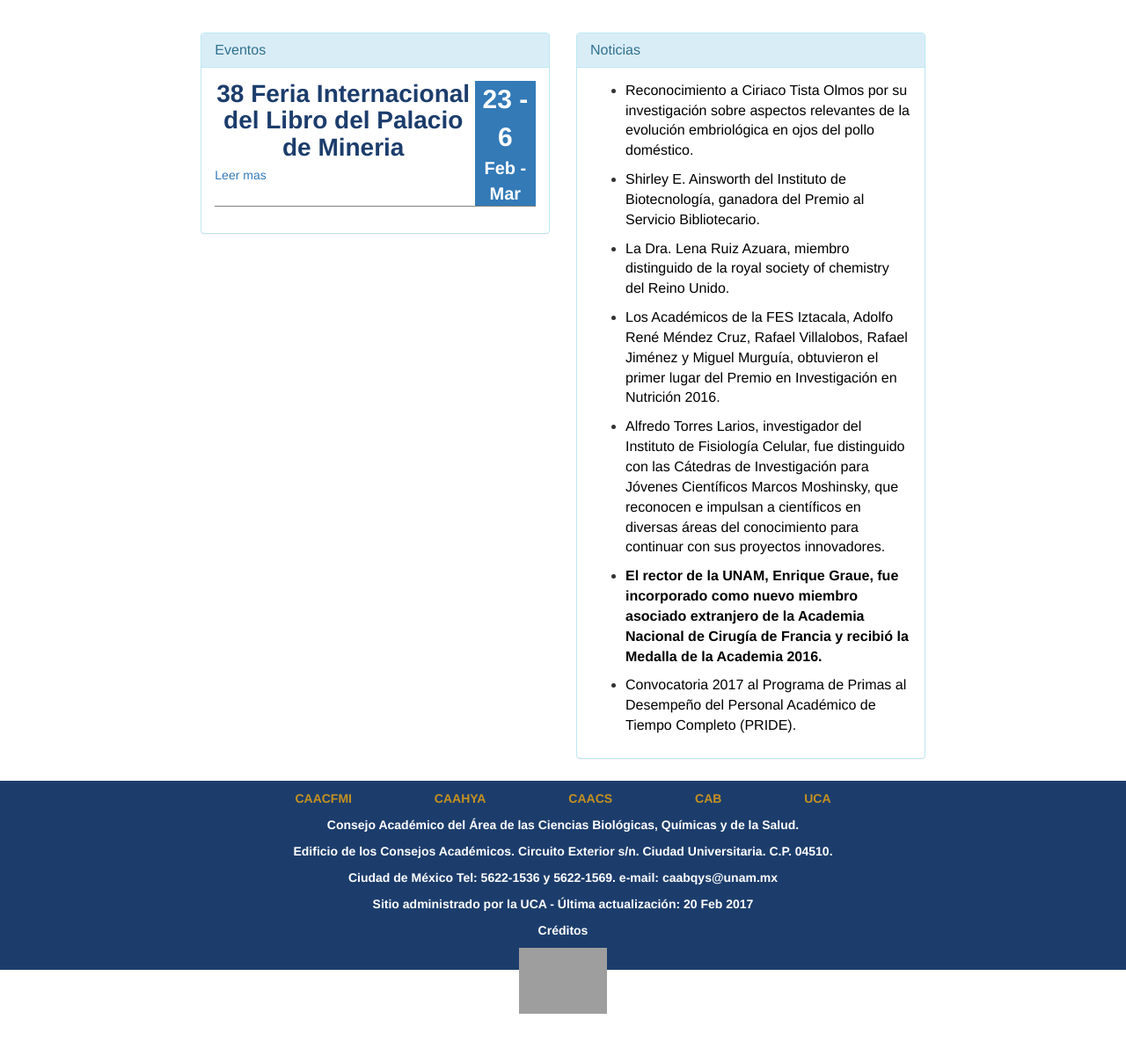
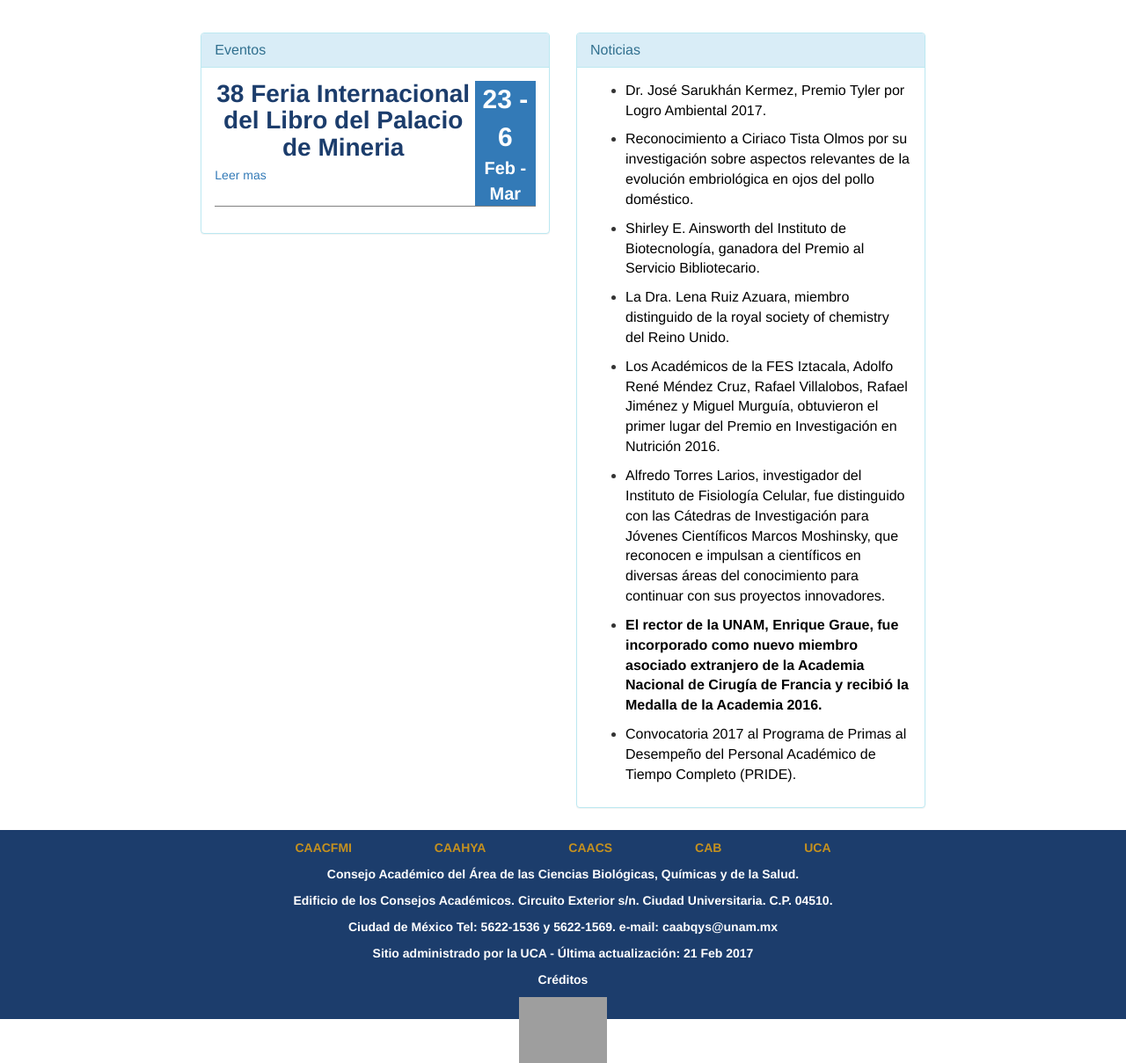
Before and after one commit to stokekld/paginaCQ, a plain HTML site: page index.html in a window 1280 px wide. Shown: the part 605-1814 px from the top of the page at 88% size. Before the commit the page ends 1758 px from the top, so only its background shows below. Drawn offline with nearby package versions, Linux system fonts and the light colour scheme; grey boxes are pictures that could not be loaded.

Commit message:
Noticia agregada 	modified:   content/principal.html 	modified:   index.html

```diff
--- a/content/principal.html
+++ b/content/principal.html
@@ -133,6 +133,7 @@
                 <div class="noticias">
 
                     <ul>
+                        <li><a target="blank" href="http://www.unamglobal.unam.mx/?p=10966">Dr. José Sarukhán Kermez, Premio Tyler por Logro Ambiental 2017.</a></li>
                         <li><a target="blank" href="http://www.gaceta.unam.mx/20170220/gana-academico-premio-laboratorios-ovejero/">Reconocimiento a Ciriaco Tista Olmos por su investigación sobre aspectos relevantes de la evolución embriológica en ojos del pollo doméstico.</a></li>
                         <li><a target="blank" href="https://www.facebook.com/pg/unammorelos/photos/?tab=album&album_id=712081882305412">Shirley E. Ainsworth del Instituto de Biotecnología, ganadora del Premio al Servicio Bibliotecario.</a></li>
                         <li><a target="blank" href="http://www.gaceta.unam.mx/20170119/lena-ruiz-miembro-distinguido-de-la-royal-society-of-chemistry/">La Dra. Lena Ruiz Azuara, miembro distinguido de la royal society of chemistry del Reino Unido.</a></li>
--- a/index.html
+++ b/index.html
@@ -121,7 +121,7 @@
                     <p>Consejo Académico del Área de las Ciencias Biológicas, Químicas y de la Salud.</p>
                     <p>Edificio de los Consejos Académicos. Circuito Exterior s/n. Ciudad Universitaria. C.P. 04510.</p>
                     <p>Ciudad de México Tel: 5622-1536 y 5622-1569. e-mail: caabqys@unam.mx</p>
-                    <p>Sitio administrado por la UCA - Última actualización: 20 Feb 2017</p>
+                    <p>Sitio administrado por la UCA - Última actualización: 21 Feb 2017</p>
                     <div class="tooltip-creditos">
                         <p>Créditos</p>
                         <div class="tooltip-creditos-text">
```
